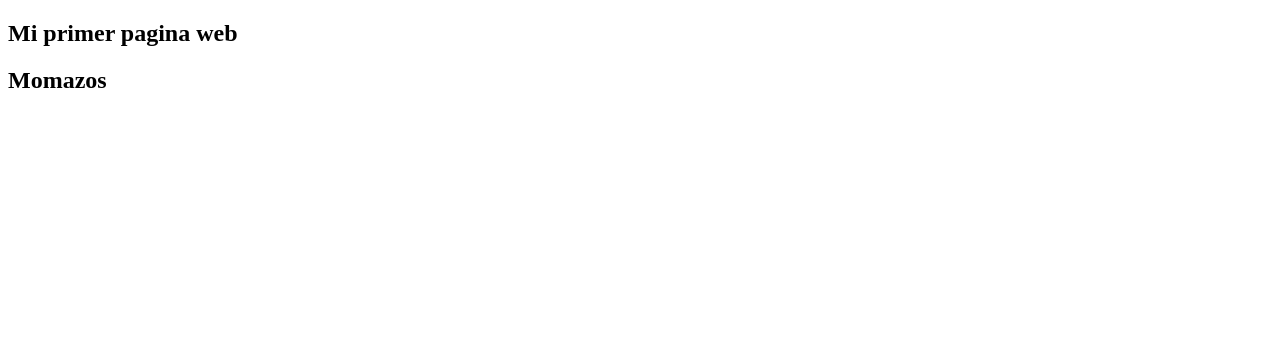
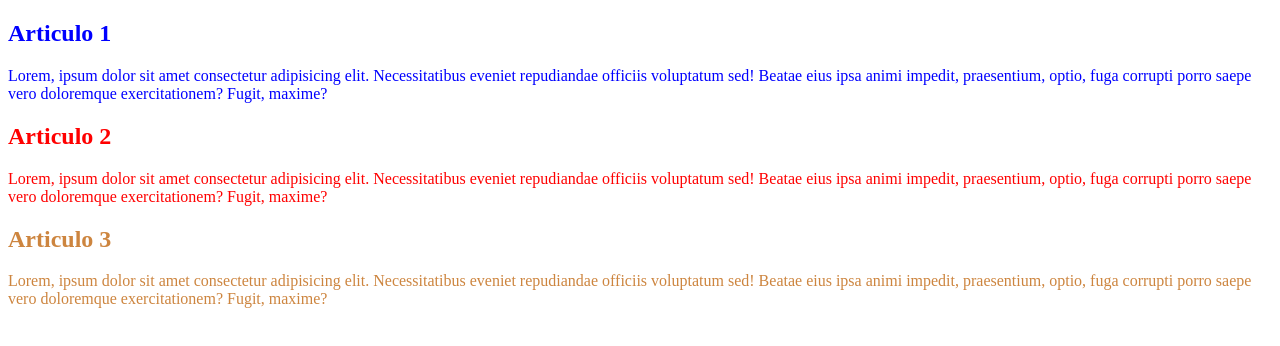
Before and after one commit to ericklara012/PaginaWeb, a plain HTML site: page index.html in a window 1280 px wide. Drawn offline with Linux system fonts and the light colour scheme; files that its build step writes are made by us from their sources.

Commit message:
Add files via upload

```diff
--- a/index.html
+++ b/index.html
@@ -1,20 +1,31 @@
 <!DOCTYPE html>
-<html lang="es">
+<html lang="en">
 <head>
-    <meta charset="UTF-8">
-    <meta name="viewport" content="width=device-width, initial-scale=1.0">
-    <title> Mi primera pagina </title>
+  <meta charset="UTF-8">
+  <meta name="viewport" content="width=device-width, initial-scale=1.0">
+    <link rel="stylesheet" href="styles/styles.css">
+  <title>Pagina Web</title>
 </head>
 <body>
-    <header>
-        <nav>
-            <h1>Mi primer pagina web</h1>
-        </nav>
+<section class="articulo1">
+  <article>
+    <h2> Articulo 1</h2>
+    <p>Lorem, ipsum dolor sit amet consectetur adipisicing elit. Necessitatibus eveniet repudiandae officiis voluptatum sed! Beatae eius ipsa animi impedit, praesentium, optio, fuga corrupti porro saepe vero doloremque exercitationem? Fugit, maxime?</p>
+  </article>
+</section>
 
-        <section>
-            <h2>Momazos</h2>
-        </section>
-    </header>
+<section class="articulo2">
+  <article>
+    <h2> Articulo 2</h2>
+    <p>Lorem, ipsum dolor sit amet consectetur adipisicing elit. Necessitatibus eveniet repudiandae officiis voluptatum sed! Beatae eius ipsa animi impedit, praesentium, optio, fuga corrupti porro saepe vero doloremque exercitationem? Fugit, maxime?</p>
+  </article>
+</section>
 
+<section class="articulo3">
+  <article>
+    <h2> Articulo 3</h2>
+    <p>Lorem, ipsum dolor sit amet consectetur adipisicing elit. Necessitatibus eveniet repudiandae officiis voluptatum sed! Beatae eius ipsa animi impedit, praesentium, optio, fuga corrupti porro saepe vero doloremque exercitationem? Fugit, maxime?</p>
+  </article>
+</section>
 </body>
 </html>
--- /dev/null
+++ b/styles.css
@@ -0,0 +1,11 @@
+.articulo1 {
+    color: blue;
+}
+
+.articulo2 {
+    color: red;
+}
+
+.articulo3 {
+    color:peru
+}
```
